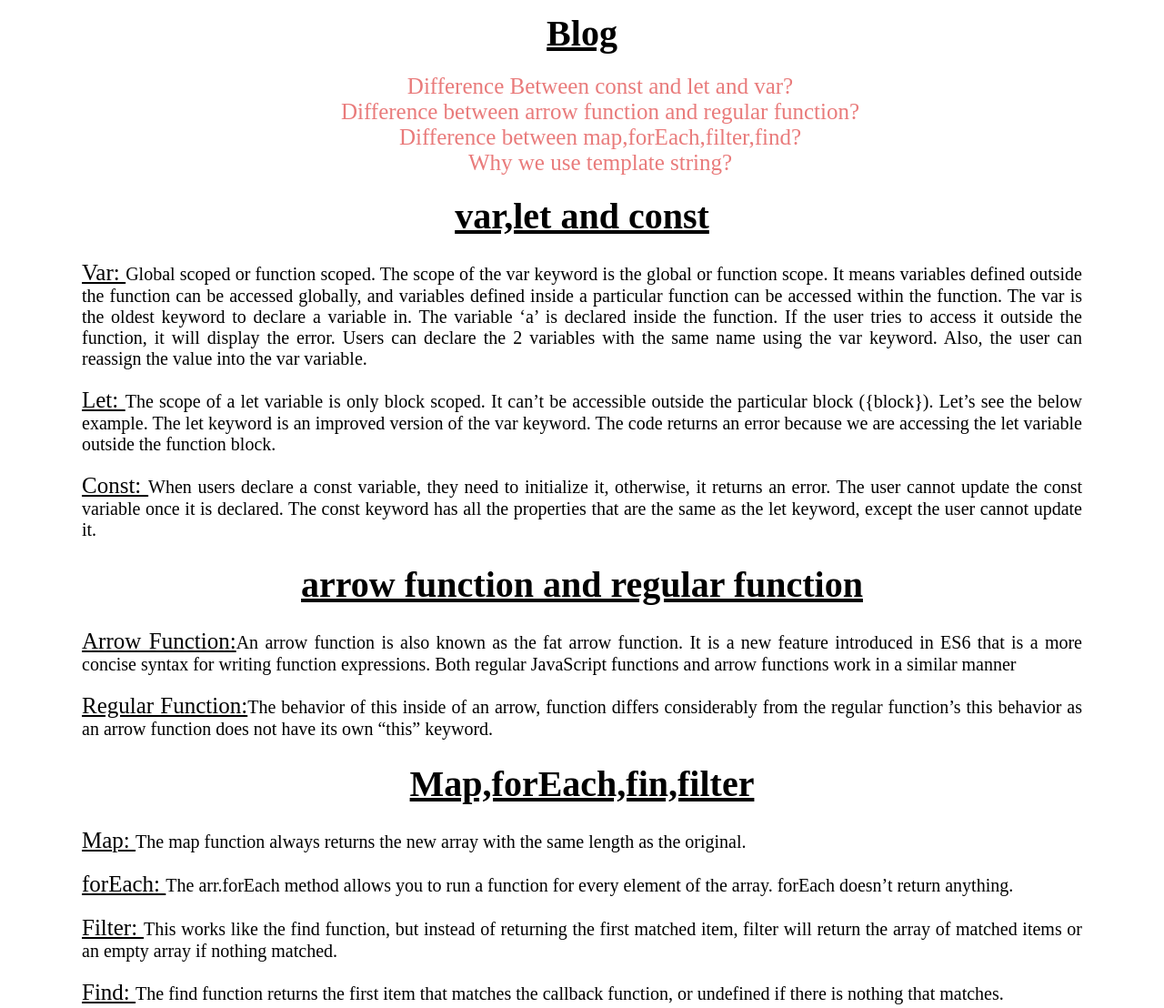
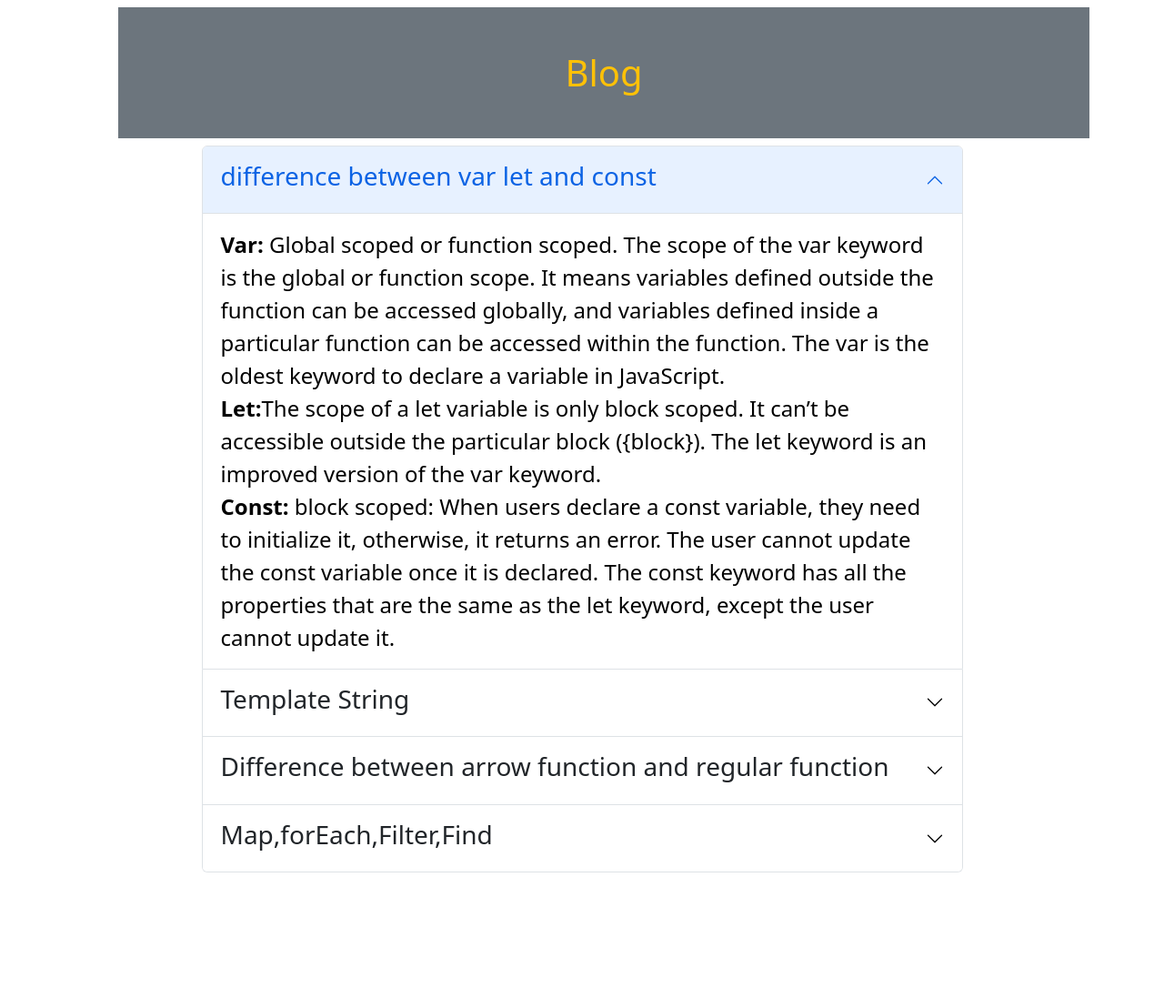
Before and after one commit to sajeda0101/assainment-5, a plain HTML site: page blog.html in a window 1280 px wide. Shown: the top 1108 px of the page at 91% size. After the commit the page ends 959 px from the top, so only its background shows below. Drawn offline with nearby package versions, Linux system fonts and the light colour scheme.

```diff
--- a/blog.html
+++ b/blog.html
@@ -4,61 +4,84 @@
     <meta charset="UTF-8">
     <meta http-equiv="X-UA-Compatible" content="IE=edge">
     <meta name="viewport" content="width=device-width, initial-scale=1.0">
-    <title>Blog</title>
-    <link rel="stylesheet" href="style.css">
-    <style>
-        span{
+    <title>Document</title>
+    <link href="https://cdn.jsdelivr.net/npm/bootstrap@5.2.0/dist/css/bootstrap.min.css" rel="stylesheet" integrity="sha384-gH2yIJqKdNHPEq0n4Mqa/HGKIhSkIHeL5AyhkYV8i59U5AR6csBvApHHNl/vI1Bx" crossorigin="anonymous">
 
-            font-size: 25px;
-            text-decoration: underline;
-        }
-    </style>
 </head>
 <body>
-    <header><h1 class="blog">Blog</h1>
-        <nav id="blog-menu">
-            <ul id="blog">
-                <li ><a href="#1st-blog">Difference Between const and let and var?</a></li>
-                <li><a href="#second-blog">Difference between arrow function and regular function?</a></li>
-                <li><a href="#third-blog">Difference between map,forEach,filter,find?</a></li>
-                <li><a href="#forth-blog"> Why we use template string?</a></li>
+    <header>
+        <section class="container"><h1 class="text-center text-warning mt-2 bg-secondary ms-5  p-5 ">Blog</h1></section>
+    </header>
 
-            </ul>
-        </nav></header>
-        <main >
-            <section class="blog-section">
-                <article  id="first-blog">
-                        <h1 class="blog">var,let and const</h1>
-                    <p><span>Var: </span>Global scoped or function scoped. The scope of the var keyword is the global or function scope. It means variables defined outside the function can be accessed globally, and variables defined inside a particular function can be accessed within the function. The var is the oldest keyword to declare a variable in.
-                        The variable ‘a’ is declared inside the function. If the user tries to access it outside the function, it will display the error. Users can declare the 2 variables with the same name using the var keyword. Also, the user can reassign the value into the var variable.
-                    </p>
-                    <p><span>Let: </span> The scope of a let variable is only block scoped. It can’t be accessible outside the particular block ({block}). Let’s see the below example. The let keyword is an improved version of the var keyword.
-                        The code returns an error because we are accessing the let variable outside the function block.</p>
-                        <p><span>Const: </span> When users declare a const variable, they need to initialize it, otherwise, it returns an error. The user cannot update the const variable once it is declared.  The const keyword has all the properties that are the same as the let keyword, except the user cannot update it.</p>
-                </article>
-                <article id="second blog">
-                    <h1 class="blog">arrow function and regular function</h1>
-                    <p><span>Arrow Function:</span>An arrow function is also known as the fat arrow function. It is a new feature introduced in ES6 that is a more concise syntax for writing function expressions. Both regular JavaScript functions and arrow functions work in a similar manner
+<main>
+    <section class="container">
+        <div class="accordion w-75 m-auto" id="accordionExample">
+            <div class="accordion-item">
+              <h2 class="accordion-header" id="headingOne">
+                <button class="accordion-button" type="button" data-bs-toggle="collapse" data-bs-target="#collapseOne" aria-expanded="true" aria-controls="collapseOne">
+               <h3> difference between var let and const</h3>
+                </button>
+              </h2>
+              <div id="collapseOne" class="accordion-collapse collapse show" aria-labelledby="headingOne" data-bs-parent="#accordionExample">
+                <div class="accordion-body fs-4">
+                  <strong>Var:</strong>  Global scoped or function scoped. The scope of the var keyword is the global or function scope. It means variables defined outside the function can be accessed globally, and variables defined inside a particular function can be accessed within the function. The var is the oldest keyword to declare a variable in JavaScript.
+                  <br><strong>Let:</strong>The scope of a let variable is only block scoped. It can’t be accessible outside the particular block ({block}).  The let keyword is an improved version of the var keyword. <br>
+                  <strong>Const:</strong> block scoped: When users declare a const variable, they need to initialize it, otherwise, it returns an error. The user cannot update the const variable once it is declared. The const keyword has all the properties that are the same as the let keyword, except the user cannot update it.
+                </div>
+              </div>
+            </div>
+            <div class="accordion-item fs-4">
+              <h2 class="accordion-header" id="headingTwo">
+                <button class="accordion-button collapsed" type="button" data-bs-toggle="collapse" data-bs-target="#collapseTwo" aria-expanded="false" aria-controls="collapseTwo">
+                 <h3>Template String</h3>
+                </button>
+              </h2>
+              <div id="collapseTwo" class="accordion-collapse collapse" aria-labelledby="headingTwo" data-bs-parent="#accordionExample">
+                <div class="accordion-body">
+                  <strong>Template String.</strong> Template literals are literals delimited with backtick (`) characters, allowing for multi-line strings, for string interpolation with embedded expressions, and for special constructs called tagged templates.
 
-                       </p>
-                     <p><span>Regular Function:</span>The behavior of this inside of an arrow, function differs considerably from the regular function’s this behavior as an arrow function does not have its own “this” keyword.</p>
+                  Template literals are sometimes informally called template strings, because they are used most commonly for string interpolation (to create strings by doing substitution of placeholders). However, a tagged template literal may not result in a string; it can be used with a custom tag function to perform whatever operations you want on the different parts of the template literal.
 
-                </article>
 
-                <article id="third-blog">
-                    <h1 class="blog">Map,forEach,fin,filter</h1>
-                   <p><span>Map: </span>The map function always returns the new array with the same length as the original.</p>
-                   <p><span>forEach: </span>The arr.forEach method allows you to run a function for every element of the array. forEach doesn’t return anything.</p>
-                   <p><span>Filter: </span>This works like the find function, but instead of returning the first matched item, filter will return the array of matched items or an empty array if nothing matched.</p>
-                   <p><span>Find: </span>The find function returns the first item that matches the callback function, or undefined if there is nothing that matches.</p>
-                </article>
-                <article id="forth-blog">
-                    <h1 class="blog">Template String</h1>
-                    <p>
-                        Template literals are sometimes informally called template strings, because they are used most commonly for string interpolation (to create strings by doing substitution of placeholders). However, a tagged template literal may not result in a string; it can be used with a custom tag function to perform whatever operations you want on the different parts of the template literal.</p>
-                </article>
-            </section>
-        </main>
+                </div>
+              </div>
+            </div>
+            <div class="accordion-item fs-4">
+              <h2 class="accordion-header" id="headingThree">
+                <button class="accordion-button collapsed" type="button" data-bs-toggle="collapse" data-bs-target="#collapseThree" aria-expanded="false" aria-controls="collapseThree">
+                <h3>Difference between arrow function and regular function</h3>
+                </button>
+              </h2>
+              <div id="collapseThree" class="accordion-collapse collapse" aria-labelledby="headingThree" data-bs-parent="#accordionExample">
+                <div class="accordion-body">
+                  <strong>Arrow function:</strong>  the arrow functions are only callable and not constructible, i.e arrow functions can never be used as constructor functions.
+               <br><strong>Regular function:</strong>Regular functions created using function declarations or expressions are constructible and callable. Since regular functions are constructible, they can be called using the new keyword.
+                </div>
+              </div>
+            </div>
+            <div class="accordion-item fs-4">
+              <h2 class="accordion-header" id="headingThree">
+                <button class="accordion-button collapsed" type="button" data-bs-toggle="collapse" data-bs-target="#collapseThree" aria-expanded="false" aria-controls="collapseThree">
+               <h3>Map,forEach,Filter,Find</h3>
+                </button>
+              </h2>
+              <div id="collapseThree" class="accordion-collapse collapse" aria-labelledby="headingThree" data-bs-parent="#accordionExample">
+                <div class="accordion-body">
+                  <strong>Map:</strong>.map() when you want to transform elements in an array. It's also worth noting that just about any HTML can go within the <code>.accordion-body</code>, though the transition does limit overflow.
+                    <br><strong>forEach:</strong> the most compelling case for using .forEach() in favor of a for loop is that it’s easier. Even though it’s the same number of lines, there’s less setup.The .forEach() method is just a different way of doing this. The following two code examples effectively accomplish the same thing.
+                    <br><strong>Filter:</strong>.filter() when you want to select a subset of multiple elements from an array.<br>
+                    <strong>Find:</strong>.find() When you want to select a single element from an array.
+
+                </div>
+              </div>
+            </div>
+          </div>
+    </section>
+</main>
+
+
+
+    <script src="https://cdn.jsdelivr.net/npm/bootstrap@5.2.0/dist/js/bootstrap.bundle.min.js" integrity="sha384-A3rJD856KowSb7dwlZdYEkO39Gagi7vIsF0jrRAoQmDKKtQBHUuLZ9AsSv4jD4Xa" crossorigin="anonymous"></script>
 
 </body>
 </html>
--- a/style.css
+++ b/style.css
@@ -9,47 +9,3 @@ border-radius: 10px ;
     border-radius: 10px ;
 
 }
-#blog-menu ul{
-    display: grid;
-    grid-template-columns: repeat(1,1fr);
-    text-align: center;
-
-}
-#blog{
-
-    list-style: none;
-    text-align: justify;
-
-}
-#blog a{
-
-   text-decoration: none;
-    font-size: 25px;
-    color: rgb(233, 123, 123);
-}
-.blog{
-
-    margin: 0 auto;
-    text-align: center;
-    font-size: 40px;
-    padding: 5px;
-    text-decoration: underline;
-
-
-}
-
-.blog-section{
-    margin-top: 50px;
-    width: 1100px;
-    margin: 0 auto;
-}
-article{
-
-
-    text-align: justify;
-
-}
-article p{
-    font-size: 20px;
-    text-decoration: none;
-}
```
Also changed, not shown: app.js (+15 -9 lines), index.html (+1 -1 lines).
